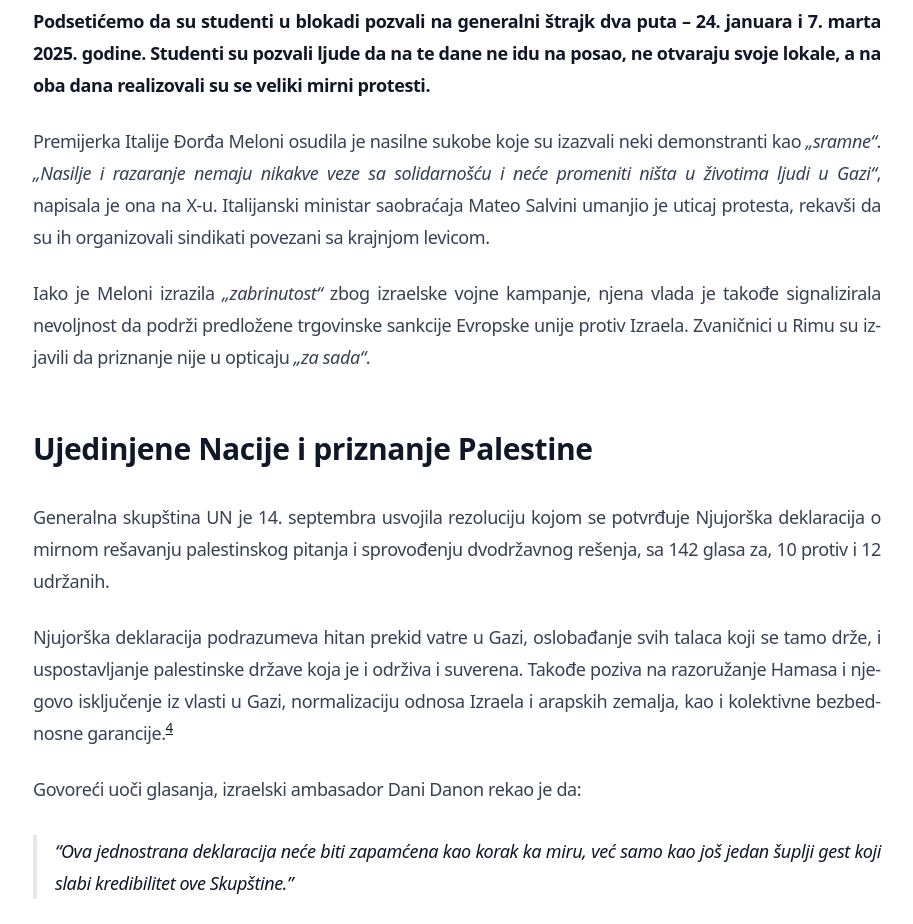
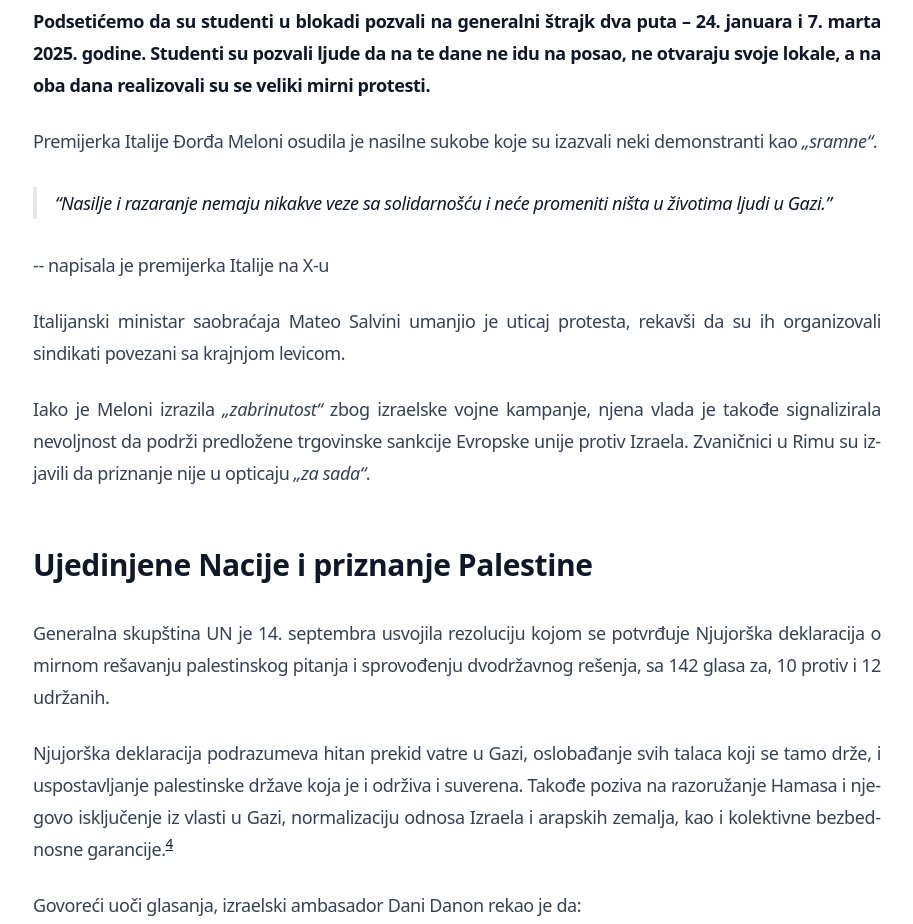
Before and after one commit to blokadainfo/website, an Astro site: page /pisali-smo/2025-09-28-podrska-palestini-kroz-ulice-i-institucije in a window 1280 px wide. Shown: the part 1640-2564 px from the top of the page, without its empty margins (183-1096 px from the left). Built offline with nearby package versions, Linux system fonts and the light colour scheme; Astro itself is replaced by a stand-in of ours.

Commit message:
fix(posts): quote

```diff
--- a/src/pages/pisali-smo/2025-09-28-podrska-palestini-kroz-ulice-i-institucije.mdx
+++ b/src/pages/pisali-smo/2025-09-28-podrska-palestini-kroz-ulice-i-institucije.mdx
@@ -43,10 +43,13 @@ teroristička država“_. U Rimu su demonstranti pozvali da se _„zaustavi ubi
 marta 2025. godine. Studenti su pozvali ljude da na te dane ne idu na posao, ne otvaraju svoje
 lokale, a na oba dana realizovali su se veliki mirni protesti.**
 
-Premijerka Italije Đorđa Meloni osudila je nasilne sukobe koje su izazvali neki demonstranti
-kao _„sramne“_. _„Nasilje i razaranje nemaju nikakve veze sa solidarnošću i neće promeniti ništa u
-životima ljudi u Gazi“_, napisala je ona na X-u. Italijanski ministar saobraćaja Mateo Salvini
-umanjio je uticaj protesta, rekavši da su ih organizovali sindikati povezani sa krajnjom levicom.
+Premijerka Italije Đorđa Meloni osudila je nasilne sukobe koje su izazvali neki demonstranti kao _„sramne“_.
+
+> Nasilje i razaranje nemaju nikakve veze sa solidarnošću i neće promeniti ništa u životima ljudi u Gazi.
+
+-- napisala je premijerka Italije na X-u
+
+Italijanski ministar saobraćaja Mateo Salvini umanjio je uticaj protesta, rekavši da su ih organizovali sindikati povezani sa krajnjom levicom.
 
 Iako je Meloni izrazila _„zabrinutost“_ zbog izraelske vojne kampanje, njena vlada je takođe
 signalizirala nevoljnost da podrži predložene trgovinske sankcije Evropske unije protiv Izraela.
```
